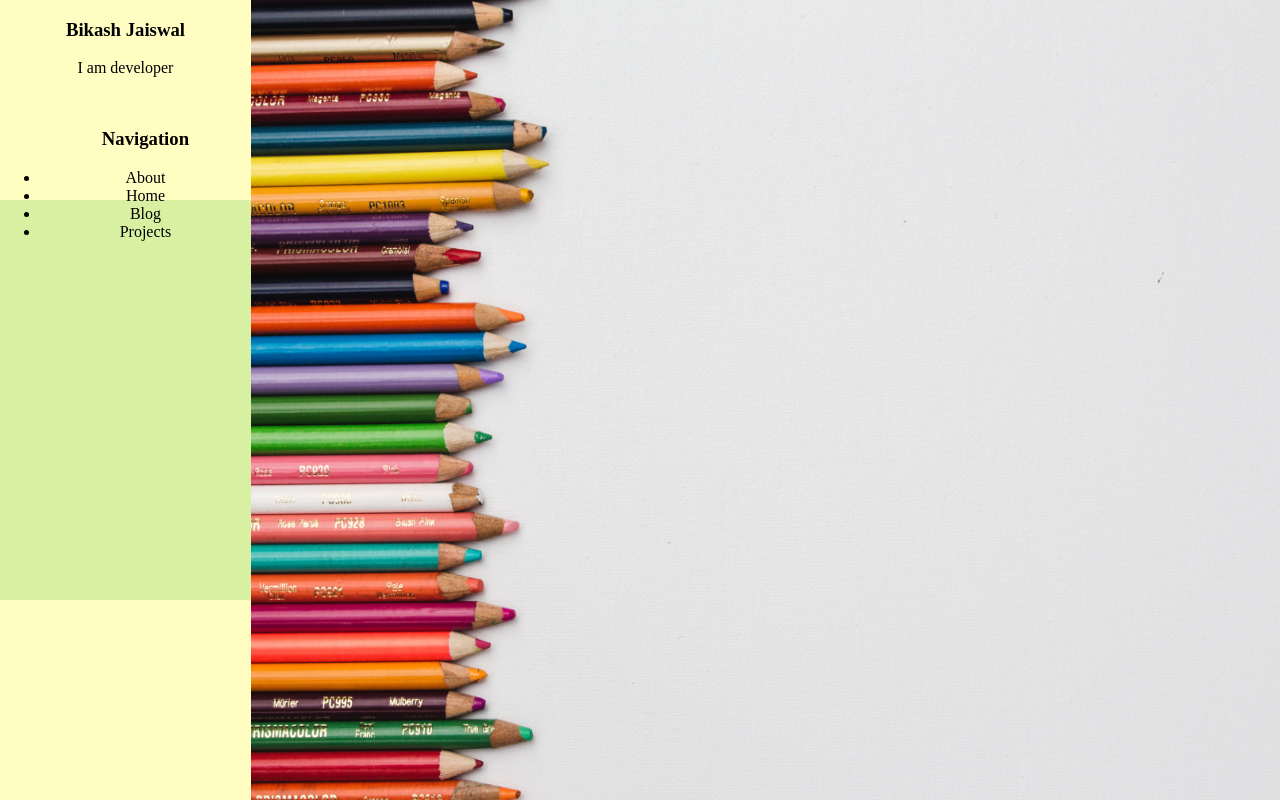
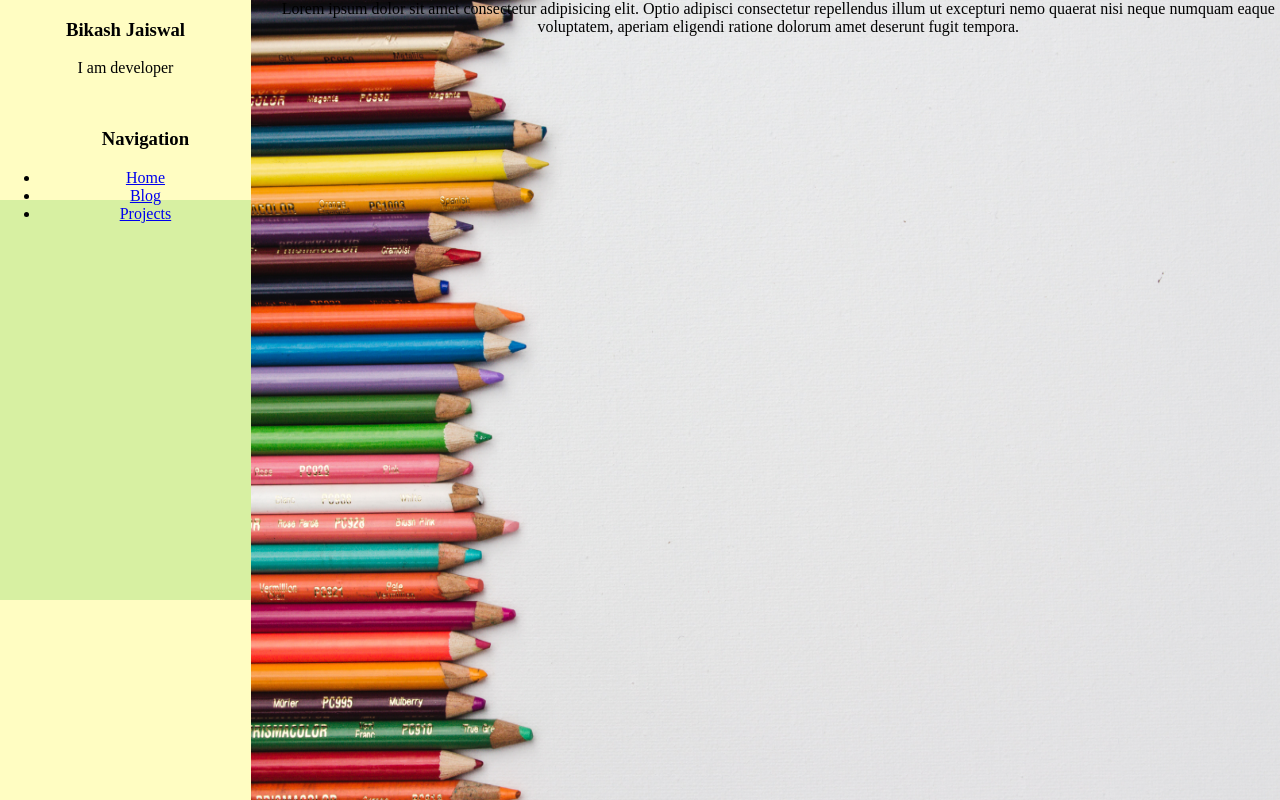
Before and after one commit to bikash-jaiswal/bikash-jaiswal-v0, a Flask app: page /blog in a window 1280 px wide. Run offline with Flask 2, Linux system fonts and the light colour scheme.

Commit message:
link in navbar working

```diff
--- a/app.py
+++ b/app.py
@@ -1,6 +1,6 @@
 '''
 '''
-from flask import Flask
+from flask import Flask,url_for
 from flask import render_template
 
 app = Flask(__name__)
--- a/templates/base.html
+++ b/templates/base.html
@@ -20,10 +20,9 @@
             <div class='navigation'></div>
             <ul>
                 <h3>Navigation</h3>
-                <li class="nav-item">About </li>
-                <li class="nav-item">Home</li>
-                <li class="nav-item">Blog</li>
-                <li class="nav-item">Projects</li>
+               <li class="nav-item"><a href="{{  url_for('home')  }}">Home</a></li>
+               <li class="nav-item"><a href="{{  url_for('blog')  }}">Blog</a></li>
+               <li class="nav-item"><a href="{{ url_for('project') }}">Projects</a></li>
             </ul>
             <div class='social-link'></div>
         </div>
--- a/templates/blog.html
+++ b/templates/blog.html
@@ -1 +1,5 @@
 {%extends 'base.html'%}
+
+{% block mainbody%}
+ Lorem ipsum dolor sit amet consectetur adipisicing elit. Optio adipisci consectetur repellendus illum ut excepturi nemo quaerat nisi neque numquam eaque voluptatem, aperiam eligendi ratione dolorum amet deserunt fugit tempora.
+{% endblock mainbody%}
--- a/templates/home.html
+++ b/templates/home.html
@@ -1,5 +1,5 @@
 {%extends 'base.html'%}
 
 {% block mainbody%}
- hi
+ Lorem ipsum dolor sit amet consectetur adipisicing elit. Optio adipisci consectetur repellendus illum ut excepturi nemo quaerat nisi neque numquam eaque voluptatem, aperiam eligendi ratione dolorum amet deserunt fugit tempora.
 {% endblock mainbody%}
```
